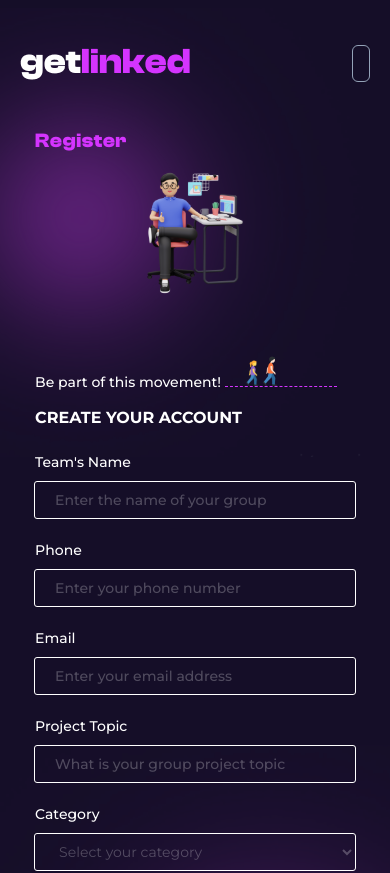
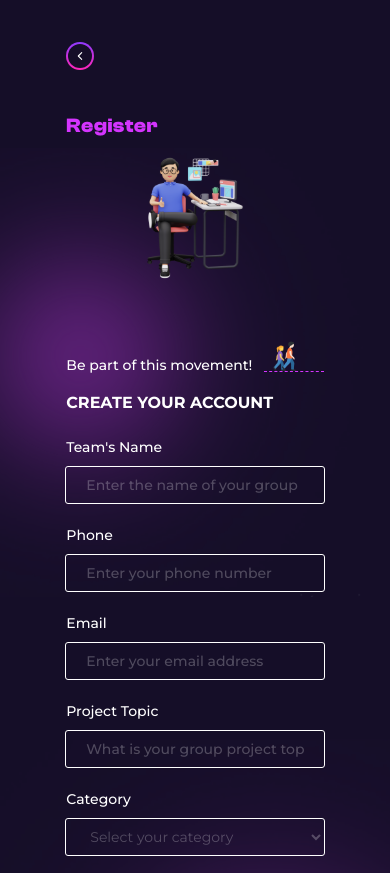
Before and after one commit to Leeyah-123/GetLinked, a React (Vite) app: page /register in a window 390 px wide. Shown: the top 873 px of the page. Built offline with nearby package versions, Linux system fonts and the light colour scheme.

Commit message:
Build Back Button

```diff
--- /dev/null
+++ b/src/components/BackButton.tsx
@@ -0,0 +1,18 @@
+import { IoChevronBackOutline } from 'react-icons/io5';
+import { Link } from 'react-router-dom';
+
+const BackButton = ({ className }: { className: string }) => {
+  return (
+    <nav className={`${className} lg:hidden`}>
+      <Link
+        to="/"
+        title="Go back to home page"
+        className="back-btn relative inline-flex transition-all hover:scale-110 focus:scale-110"
+      >
+        <IoChevronBackOutline className="h-3 w-3 m-2 relative z-20" />
+      </Link>
+    </nav>
+  );
+};
+
+export default BackButton;
--- a/src/components/Navbar.tsx
+++ b/src/components/Navbar.tsx
@@ -1,6 +1,6 @@
+import { useEffect, useState } from 'react';
 import { Link, NavLink, useLocation } from 'react-router-dom';
 import Logo from './Logo';
-import { useEffect, useState } from 'react';
 
 const Navbar = () => {
   const location = useLocation();
@@ -25,7 +25,9 @@ const Navbar = () => {
 
   return (
     <nav
-      className={`fixed top-0 right-0 left-0 py-12 px-5 md:px-10 lg:px-20 flex items-center z-10 ${
+      className={`${
+        location.pathname !== '/' && 'hidden'
+      } lg:flex fixed top-0 right-0 left-0 pt-12 pb-3 px-5 md:px-10 lg:px-20 items-center z-10 ${
         isScrolled && 'backdrop-blur-sm'
       }`}
     >
@@ -66,7 +68,6 @@ const Navbar = () => {
           </ul>
 
           <NavLink
-            id="registerBtn"
             to="/register"
             className={({ isActive }) =>
               `btn relative transition-transform hover:scale-[1.05] focus:scale-[1.05] ${
--- a/src/index.css
+++ b/src/index.css
@@ -26,9 +26,9 @@
   body {
     @apply font-["Montserrat",sans-serif] bg-[var(--navy-blue)] text-white;
   }
-  a:not(#registerBtn):hover,
-  a:not(#registerBtn).active,
-  a:not(#registerBtn):focus {
+  a:not(.btn, .back-btn):hover,
+  a:not(.btn, .back-btn).active,
+  a:not(.btn, .back-btn):focus {
     @apply transition-colors duration-300 bg-gradient-to-r from-[var(--color-1)] to-[var(--color-2)] text-transparent bg-clip-text;
   }
 }
@@ -43,6 +43,12 @@
   #registerBtn.active::after {
     @apply content-[''] absolute inset-0 bg-gradient-to-b from-[var(--color-1)] to-[var(--color-2)] border-transparent rounded-md;
   }
+  .back-btn::before {
+    @apply content-[''] absolute inset-0.5 z-10 bg-[var(--navy-blue)] rounded-full;
+  }
+  .back-btn::after {
+    @apply content-[''] absolute inset-0 bg-gradient-to-b from-[var(--color-1)] to-[var(--color-2)] border-transparent rounded-full;
+  }
   .clash-display {
     @apply font-[ClashDisplay];
   }
--- a/src/routes/contact.tsx
+++ b/src/routes/contact.tsx
@@ -7,12 +7,16 @@ import {
 
 import flare from '../assets/images/contact/flare.svg';
 import flare2 from '../assets/images/contact/flare2.svg';
+import BackButton from '../components/BackButton';
 
 const Contact = () => {
   return (
+    <>
+      <BackButton className="px-[calc(1.25em+10vw)] pt-[6vh]" />
+
       <div
         id="contact"
-      className="relative min-h-fit px-[10vw] pt-[15vh] lg:grid lg:grid-cols-3 lg:grid-flow-col lg:py-40"
+        className="relative min-h-screen px-[10vw] lg:grid lg:grid-cols-3 lg:grid-flow-col lg:py-40"
       >
         <section className="col-span-1 my-10 py-10 hidden lg:block">
           <h1 className="text-3xl text-[var(--color-3)] clash-display font-black tracking-wide mb-3">
@@ -175,6 +179,7 @@ const Contact = () => {
           style={{ filter: 'brightness(70%)' }}
         />
       </div>
+    </>
   );
 };
 
--- a/src/routes/register.tsx
+++ b/src/routes/register.tsx
@@ -1,45 +1,49 @@
+import graphicDesignerImg from '../assets/images/3d-graphic-designer.svg';
 import flare from '../assets/images/contact/flare.svg';
 import flare2 from '../assets/images/contact/flare2.svg';
-import graphicDesignerImg from '../assets/images/3d-graphic-designer.svg';
+import littleBoyImg from '../assets/images/little-boy.svg';
 import littleGirlImg from '../assets/images/little-girl.svg';
-import littleBoyImg from '../assets/images/little-boy.svg';
+import BackButton from '../components/BackButton';
 
 const Register = () => {
   return (
-    <div
-      id="contact"
-      className="relative min-h-[100dvh] min-h-[100vh] pt-[15vh] flex flex-col items-center lg:items-stretch lg:grid lg:grid-cols-2 lg:grid-flow-col lg:pr-20"
-    >
-      <h1 className="px-[9vw] md:px-[20vw] self-start text-xl text-[var(--color-3)] clash-display font-medium tracking-wide lg:hidden">
+    <>
+      <BackButton className="px-[17vw] py-[5vh]" />
+
+      <h1 className="px-[17vw] self-start text-xl text-[var(--color-3)] clash-display font-medium tracking-wide lg:hidden">
         Register
       </h1>
 
+      <div
+        id="contact"
+        className="relative min-h-screen px-[8vw] flex flex-col items-center lg:pt-[15vh] lg:items-stretch lg:grid lg:grid-cols-2 lg:grid-flow-col lg:pr-20"
+      >
         <img
           src={graphicDesignerImg}
           alt="A graphic designer at his desk"
           className="w-[40vw] lg:!max-w-none lg:h-[90%]"
         />
 
-      <div className="rounded-xl px-[9vw] py-[7vh] md:px-[5vw] md:py-[3vh] lg:mt-5 lg:shadow-[#0f0f0f] lg:shadow-md lg:bg-white/[0.03] lg:max-h-[80vh] xl:max-h-[75vh] xl:py-[7vh]">
+        <div className="mb-2 rounded-xl px-[9vw] py-[7vh] md:px-[5vw] md:py-[3vh] lg:mt-5 lg:shadow-[#0f0f0f] lg:shadow-md lg:bg-white/[0.03] lg:min-h-[80vh] xl:max-h-[75vh] xl:py-[7vh]">
           <h1 className="hidden lg:block text-2xl text-[var(--color-3)] clash-display font-medium tracking-wide mb-4 lg:mb-8">
             Register
           </h1>
 
-        <div className="mb-3">
-          <p className="text-sm font-medium inline">
+          <div className="mb-3 flex">
+            <p className="w-full sm:w-auto text-sm font-medium">
               Be part of this movement!
             </p>
-          <div className="relative inline">
-            <p className="relative ml-1 inline-block w-28 border-b border-dashed border-b-[var(--color-3)]">
+            <div className="w-[30%] lg:w-28">
+              <p className="relative inline-block w-full border-b border-dashed border-b-[var(--color-3)]">
                 <img
                   src={littleGirlImg}
                   alt=""
-                className="absolute bottom-0 left-4"
+                  className="absolute bottom-0 left-[1vw] sm:left-2 md:left-4"
                 />
                 <img
                   src={littleBoyImg}
                   alt=""
-                className="absolute bottom-0 left-8"
+                  className="absolute bottom-0 left-[3vw] sm:left-4 md:left-8"
                 />
               </p>
             </div>
@@ -172,7 +176,8 @@ const Register = () => {
                   id="termsAndConditions"
                 />
                 <span className="ml-2 text-sm font-medium">
-                I agreed with the event terms and conditions and privacy policy
+                  I agreed with the event terms and conditions and privacy
+                  policy
                 </span>
               </label>
               <button type="submit" className="btn self-center lg:self-auto">
@@ -195,6 +200,7 @@ const Register = () => {
           style={{ filter: 'brightness(70%)' }}
         />
       </div>
+    </>
   );
 };
 
```
Lines whose indentation alone changed are shown as unchanged.
